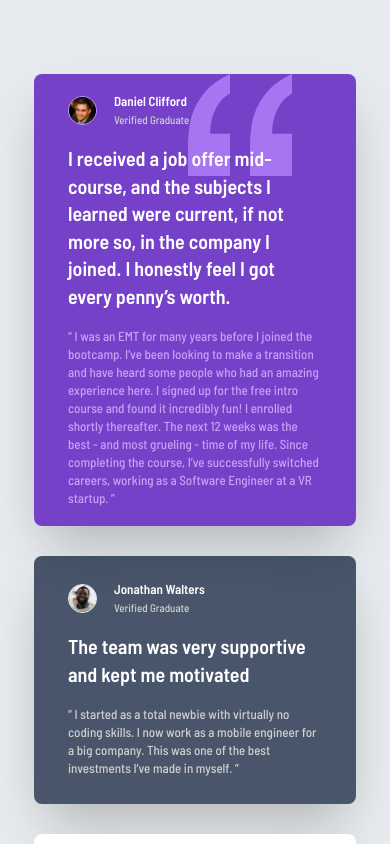
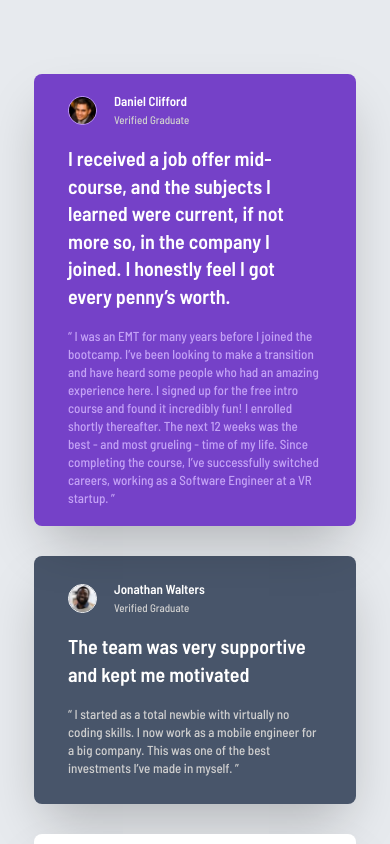
Before and after one commit to fadymas/testimonials-grid-section-main, a plain HTML site: page index.html in a window 390 px wide. Shown: the top 844 px of the page. Drawn offline with Linux system fonts and the light colour scheme.

Commit message:
update the readme file

```diff
--- a/index.html
+++ b/index.html
@@ -67,7 +67,7 @@
             as a Software Engineer at a VR startup. ”
           </p>
         </section>
-        <figure class="absolute top-0 z-0 right-16">
+        <figure class="absolute top-0 z-0 right-16 hidden lg:block">
           <img
             src="images/bg-pattern-quotation.svg"
             alt="pattern-quotation"
```
Also changed, not shown: README.md, dist/style.min.css.
